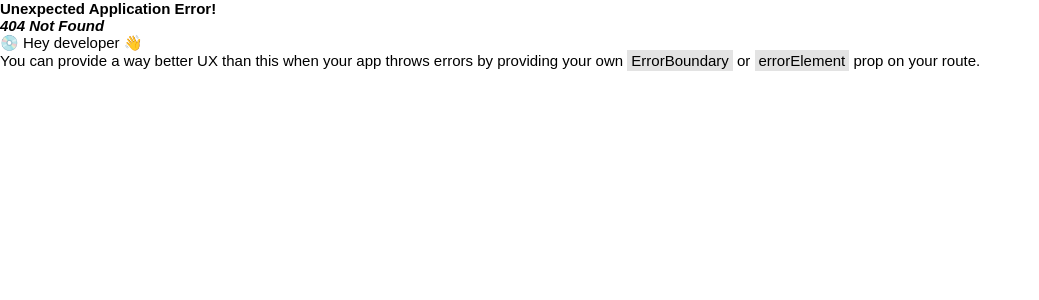
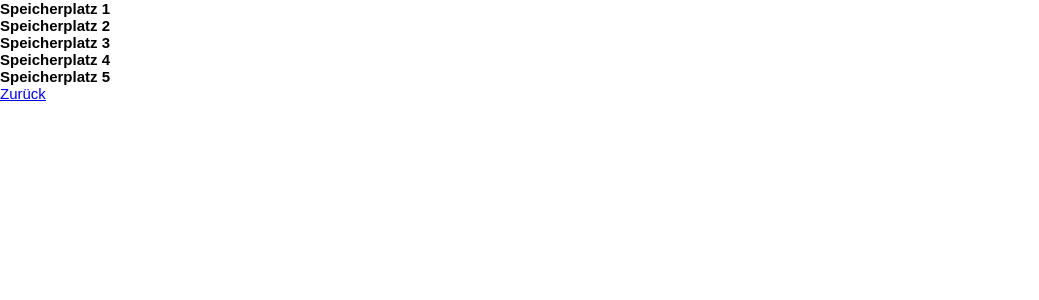
Before and after one commit to MSRMatrix/Visual-Novel, a React (Vite) app: page /load in a window 1280 px wide. Before the commit this address had no page. Shown: the top 300 px of the page, without its empty margins (0-1039 px from the left). Built offline with nearby package versions, Linux system fonts and the light colour scheme.

Commit message:
add playTime, load in main-menu and LoadContext

```diff
--- a/src/App.jsx
+++ b/src/App.jsx
@@ -4,6 +4,9 @@ import Dashboard from "./components/dashboard/Dashboard";
 import Start from "./components/start/Start";
 import Options from "./components/options/Options";
 import Credits from "./components/credits/Credits";
+import Load from "./components/load/Load";
+import { LoadContext } from "./context/LoadContext";
+import { useState } from "react";
 
 function App() {
   const router = createBrowserRouter([
@@ -15,11 +18,22 @@ function App() {
     { element: <Options />, path: "/options" },
     { element: <Start />, path: "/start" },
     { element: <Credits />, path: "/credits" },
+    { element: <Load />, path: "/load" },
   ]);
+
+    const [load, setLoad] = useState({
+      currentChapter: "",
+      currentScene: "",
+      stepIndex: "",
+      chatHistory: "",
+      playTime: 0,
+    });
 
   return (
     <>
-      <RouterProvider router={router} />
+    <LoadContext.Provider value={{load, setLoad}}>
+       <RouterProvider router={router} />
+    </LoadContext.Provider>
     </>
   );
 }
--- a/src/components/dashboard/Dashboard.jsx
+++ b/src/components/dashboard/Dashboard.jsx
@@ -5,7 +5,7 @@ function Dashboard() {
   return (
     <div className="dashboard">
       <NavLink to="start">Neues Spiel starten</NavLink>
-      <NavLink to="">Spiel laden</NavLink>
+      <NavLink to="/load">Spiel laden</NavLink>
       <NavLink to="options">Optionen</NavLink>
     </div>
   );
--- a/src/components/functions/loadData.jsx
+++ b/src/components/functions/loadData.jsx
@@ -7,7 +7,8 @@ export function loadData(
   setMode,
   setQuickMenu,
   navigate,
-  quickMenu
+  quickMenu,
+  setPlayTime
 ) {
   const saves = JSON.parse(localStorage.getItem("vn_saves") || "[]");
   const existing = saves.find((s) => s.name === slotName);
@@ -27,6 +28,7 @@ export function loadData(
   setCurrentScene(existing.currentScene);
   setStepIndex(existing.stepIndex);
   setChatHistory(existing.chatHistory);
+  setPlayTime(existing.setPlayTime)
 
   if (quickMenu) {
     setMode("");
--- a/src/components/functions/saveData.jsx
+++ b/src/components/functions/saveData.jsx
@@ -5,7 +5,8 @@ export function saveData(
   currentScene,
   stepIndex,
   chatHistory,
-  setSaves
+  setSaves,
+  playTime
 ) {
   const existing = saves.find((s) => s.name === slotName && s.timestamp);
 
@@ -21,6 +22,7 @@ export function saveData(
     currentScene,
     stepIndex,
     chatHistory,
+    playTime
   };
 
   // Speichern
--- /dev/null
+++ b/src/components/load/Load.jsx
@@ -0,0 +1,64 @@
+import { useContext, useState } from "react";
+import { NavLink, useNavigate } from "react-router-dom";
+import { LoadContext } from "../../context/LoadContext";
+
+function Load() {
+    const {load, setLoad} = useContext(LoadContext)
+    const navigate = useNavigate()
+const [saves, setSaves] = useState(() => {
+    const stored = JSON.parse(localStorage.getItem("vn_saves")) || [];
+    return stored.length
+      ? stored
+      : [
+          { name: "Speicherplatz 1" },
+          { name: "Speicherplatz 2" },
+          { name: "Speicherplatz 3" },
+          { name: "Speicherplatz 4" },
+          { name: "Speicherplatz 5" },
+        ];
+  });
+
+  function handleLoad(slotName){
+
+    const saves = JSON.parse(localStorage.getItem("vn_saves") || "[]");
+  const existing = saves.find((s) => s.name === slotName);
+
+  if (!existing) {
+    console.log("Kein Speicherstand gefunden!");
+    return;
+  }
+  if(!confirm(`Möchtest du mit Spielstand ${slotName} fortfahren?`)){
+    console.log(`Laden abgebrochen!`);
+    return
+  }
+  setLoad({
+      currentChapter: existing.currentChapter,
+      currentScene: existing.currentScene,
+      stepIndex: existing.stepIndex,
+      chatHistory: existing.chatHistory,
+      playTime: existing.playTime,
+    })
+    navigate("/start")
+  }
+
+
+  return (
+    <>
+     {saves.map((item, key) => (
+        <div key={key} onClick={() => handleLoad(item.name)}>
+          <h2>{item.name}</h2>
+       <p>{item.timestamp ? `Gespeichert am: ${item.timestamp}` : ""}</p>
+          <p>{item.currentChapter ? `Kapitel: ${item.currentChapter}` : ""}</p>
+          <p>
+            {item.currentScene ? `Szene im Kapitel: ${item.currentScene}` : ""}
+          </p>
+          <p>{item.stepIndex ? `Punkt im Szene: ${item.stepIndex}` : ""}</p>
+          <p>{item.playTime ? `Spielzeit: ${item.playTime}` : ""}</p>
+        </div>
+      ))}
+     <NavLink to="/">Zurück</NavLink>
+    </>
+  );
+}
+
+export default Load;
--- a/src/components/menu/Menu.jsx
+++ b/src/components/menu/Menu.jsx
@@ -1,8 +1,9 @@
 import { useNavigate } from "react-router-dom";
 import "./menu.css";
-import { useState } from "react";
+import { useContext, useState } from "react";
 import Options from "../options/Options";
-import GameData from "./save/GameData";
+import GameData from "./gameData/GameData";
+import { LoadContext } from "../../context/LoadContext";
 
 function Menu({
   setQuickMenu,
@@ -14,10 +15,14 @@ function Menu({
   setCurrentScene,
   setStepIndex,
   setChatHistory,
-  quickMenu
+  quickMenu,
+  playTime,
+setPlayTime,
+isPaused,
+setIsPaused
 }) {
   const navigate = useNavigate();
-
+const {load, setLoad} = useContext(LoadContext)
   const [action, setAction] = useState("");
 
   function mainMenu() {
@@ -26,9 +31,35 @@ function Menu({
     );
     if (backToMenu) {
       setAction("");
+      setLoad({
+      currentChapter: "",
+      currentScene: "",
+      stepIndex: "",
+      history: "",
+      playTime: 0,
+    });
+    setPlayTime(0)
       return navigate("/");
     } else {
       return;
+    }
+  }
+
+  function newGame() {
+    if (
+      confirm(
+        "Möchtest du ein neues Spiel starten? Alle deine ungespeicherten Daten gehen verloren!"
+      )
+    ) {
+      setCurrentChapter("prolog")
+      setCurrentScene("intro")
+      setStepIndex(0)
+      setChatHistory([])
+      setAction("");
+      setQuickMenu(false)
+      return;
+    } else {
+      console.log(`Neues Spiel abgebrochen!`);
     }
   }
 
@@ -37,11 +68,12 @@ function Menu({
       <h1>Schnellmenü</h1>
       <button
         onClick={() => {
-          setQuickMenu(false), setAction("");
+          setQuickMenu(false), setAction(""), setIsPaused(false);
         }}
       >
         Zurück zum Spiel
       </button>
+      <button onClick={() => newGame()}>Neues Spiel</button>
       <button
         style={{ background: action === "save" ? "blue" : "" }}
         onClick={() => setAction("save")}
@@ -80,6 +112,8 @@ setChatHistory={setChatHistory}
           setMode={setAction}
           quickMenu={quickMenu}
           setQuickMenu={setQuickMenu}
+          playTime={playTime}
+          setPlayTime={setPlayTime}
         />
       ) : action === "option" ? (
         <Options />
--- a/src/components/menu/save/GameData.jsx
+++ b/src/components/menu/gameData/GameData.jsx
@@ -17,6 +17,8 @@ function GameData({
   setMode,
   quickMenu,
   setQuickMenu,
+  playTime,
+  setPlayTime,
 }) {
   const navigate = useNavigate();
   const [saves, setSaves] = useState(() => {
@@ -42,7 +44,8 @@ function GameData({
           currentScene,
           stepIndex,
           chatHistory,
-          setSaves
+          setSaves,
+          playTime
         );
       case "delete":
         return deleteData(slotName, saves, setSaves);
@@ -56,7 +59,8 @@ function GameData({
           setMode,
           setQuickMenu,
           navigate,
-          quickMenu
+          quickMenu,
+          setPlayTime
         );
       default:
         console.warn(`Unbekannter Modus: ${mode}`);
@@ -69,10 +73,13 @@ function GameData({
       {saves.map((item, key) => (
         <div key={key} onClick={() => actionFunction(item.name)}>
           <h2>{item.name}</h2>
-          <p>{item.timestamp}</p>
-          <p>{item.currentChapter}</p>
-          <p>{item.currentScene}</p>
-          <p>{item.stepIndex}</p>
+          <p>{item.timestamp ? `Gespeichert am: ${item.timestamp}` : ""}</p>
+          <p>{item.currentChapter ? `Kapitel: ${item.currentChapter}` : ""}</p>
+          <p>
+            {item.currentScene ? `Szene im Kapitel: ${item.currentScene}` : ""}
+          </p>
+          <p>{item.stepIndex ? `Punkt im Szene: ${item.stepIndex}` : ""}</p>
+          <p>{item.playTime ? `Spielzeit: ${item.playTime}` : ""}</p>
         </div>
       ))}
     </>
--- a/src/components/text/DialogueBox.jsx
+++ b/src/components/text/DialogueBox.jsx
@@ -1,4 +1,4 @@
-import { useEffect, useState } from "react";
+import { useContext, useEffect, useState } from "react";
 import { story } from "./data/story";
 import { useNavigate } from "react-router-dom";
 import "./dialogueBox.css";
@@ -6,21 +6,18 @@ import Menu from "../menu/Menu";
 import { nextStep } from "../functions/nextStep";
 import DialogueAction from "./dialogueAction/DialogueAction";
 import { choose } from "../functions/choose";
+import { LoadContext } from "../../context/LoadContext";
 
 export default function VisualNovel({ hide, setHide }) {
 
   const navigate = useNavigate();
-  const [load, setLoad] = useState({
-    currentChapter: "",
-    currentScene: "",
-    stepIndex: "",
-    history: "",
-  });
+  const {load, setLoad} = useContext(LoadContext)
 
   const [currentChapter, setCurrentChapter] = useState(load.currentChapter || "prolog");
   const [currentScene, setCurrentScene] = useState(load.currentScene || "intro");
   const [stepIndex, setStepIndex] = useState(load.stepIndex || 0);
-  const [chatHistory, setChatHistory] = useState(load.history || []);
+  const [chatHistory, setChatHistory] = useState(load.chatHistory || []);
+  const [playTime, setPlayTime] = useState(load.playtime || 0);
 
   const [showChoices, setShowChoices] = useState(false);
   const [auto, setAuto] = useState(false);
@@ -77,7 +74,17 @@ useEffect(() => {
   return () => clearInterval(interval);
 }, [skip, showChoices, stepIndex]);
 
+const [isPaused, setIsPaused] = useState(false);
 
+useEffect(() => {
+  if (isPaused) return;
+
+  const interval = setInterval(() => {
+    setPlayTime((prev) => prev + 1);
+  }, 1000);
+
+  return () => clearInterval(interval);
+}, [isPaused]);
 
   return (
     <div style={{ display: hide ? "none" : "block" }}>
@@ -148,6 +155,7 @@ useEffect(() => {
               setHide={setHide}
               skip={skip}
               setSkip={setSkip}
+              setIsPaused={setIsPaused}
             />
           </>
         </div>
@@ -163,6 +171,10 @@ useEffect(() => {
           setStepIndex={setStepIndex}
           setChatHistory={setChatHistory}
           quickMenu={quickMenu}
+          playTime={playTime}
+          setPlayTime={setPlayTime}
+          isPaused={isPaused}
+          setIsPaused={setIsPaused}
         />
       )}
     </div>
--- a/src/components/text/dialogueAction/DialogueAction.jsx
+++ b/src/components/text/dialogueAction/DialogueAction.jsx
@@ -1,3 +1,4 @@
+import { useEffect, useState } from "react";
 import { nextStep } from "../../functions/nextStep";
 import { stepBack } from "../../functions/stepBack";
 
@@ -21,6 +22,7 @@ const DialogueAction = ({
   setHide,
   skip,
   setSkip,
+setIsPaused
 }) => {
   function skipText() {
     setSkip((prevMode) => !prevMode);
@@ -54,7 +56,7 @@ const DialogueAction = ({
       <button
         className="window-action"
         onClick={() => {
-          setQuickMenu(true), setSkip(false), setAuto(false);
+          setQuickMenu(true), setSkip(false), setAuto(false), setIsPaused(true);
         }}
       >
         Menü
--- /dev/null
+++ b/src/context/LoadContext.jsx
@@ -0,0 +1,3 @@
+import { createContext } from "react";
+
+export const LoadContext = createContext(null)
```
Also changed, not shown: src/components/menu/load/Load.jsx (deleted, +0 -9 lines). Lines whose indentation alone changed are shown as unchanged.
